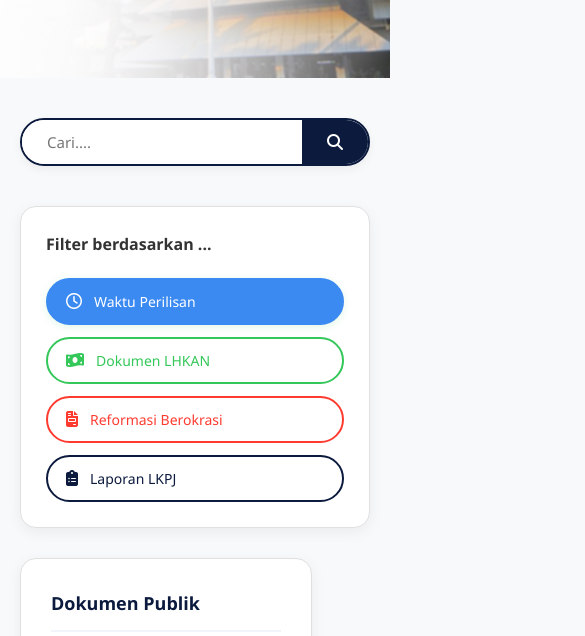
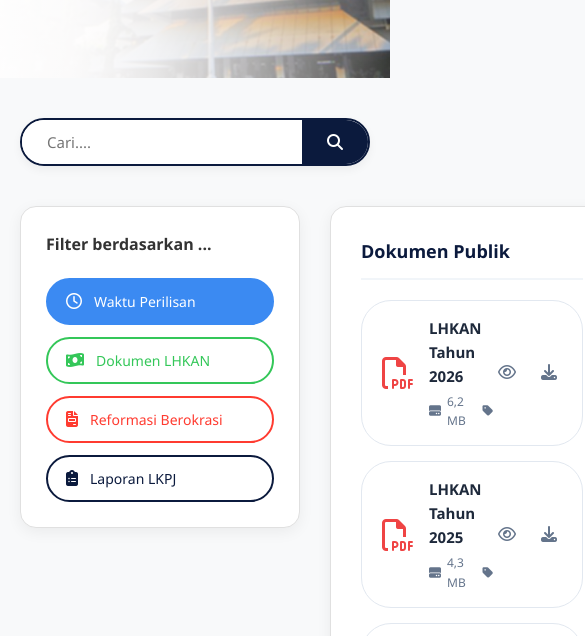
Before and after one commit to daniarayya/re-design, a plain HTML site: page dokumen-regulasi.html in a window 390 px wide. Shown: the part 398-1034 px from the top of the page, 585 px wide, since content can reach past the window. Drawn offline with Linux system fonts and the light colour scheme.

Commit message:
Bersih-bersih

```diff
--- a/dokumen-regulasi.css
+++ b/dokumen-regulasi.css
@@ -265,13 +265,6 @@ header { /*NAVBAR STYLE (Universal)*/
     color: #0b1a3d;
 }
 
-.filter-btn:hover,
-.filter-btn.active {
-    border-color: #34c759;
-    color: #000;
-    box-shadow: 0 2px 8px rgba(52, 199, 89, 0.15);
-}
-
 .filter-buttons { /* FILTER SIDEBAR (yang nyala dan enggak) */
     display: flex;
     flex-direction: column;
@@ -462,32 +455,6 @@ header { /*NAVBAR STYLE (Universal)*/
     border-color: #0b1a3d;
 }
 
-/* =========================================
-   RESPONSIVE (MOBILE)
-   ========================================= */
-@media (max-width: 1240px) {
-    .dokumen-layout {
-        flex-direction: column;
-    }
-    .filter-sidebar {
-        flex: 1;
-        width: 100%;
-    }
-    .dokumen-item {
-        flex-direction: column;
-        align-items: flex-start;
-        gap: 15px;
-        border-radius: 16px;
-        padding: 20px;
-    }
-    .dokumen-actions {
-        width: 100%;
-        justify-content: flex-end;
-        border-top: 1px solid #f1f5f9;
-        padding-top: 10px;
-    }
-}
-
 footer { /*FOOTER STYLES (Universal)*/
     background-color: #0b1a3d;
     color: #ffffff;
```
